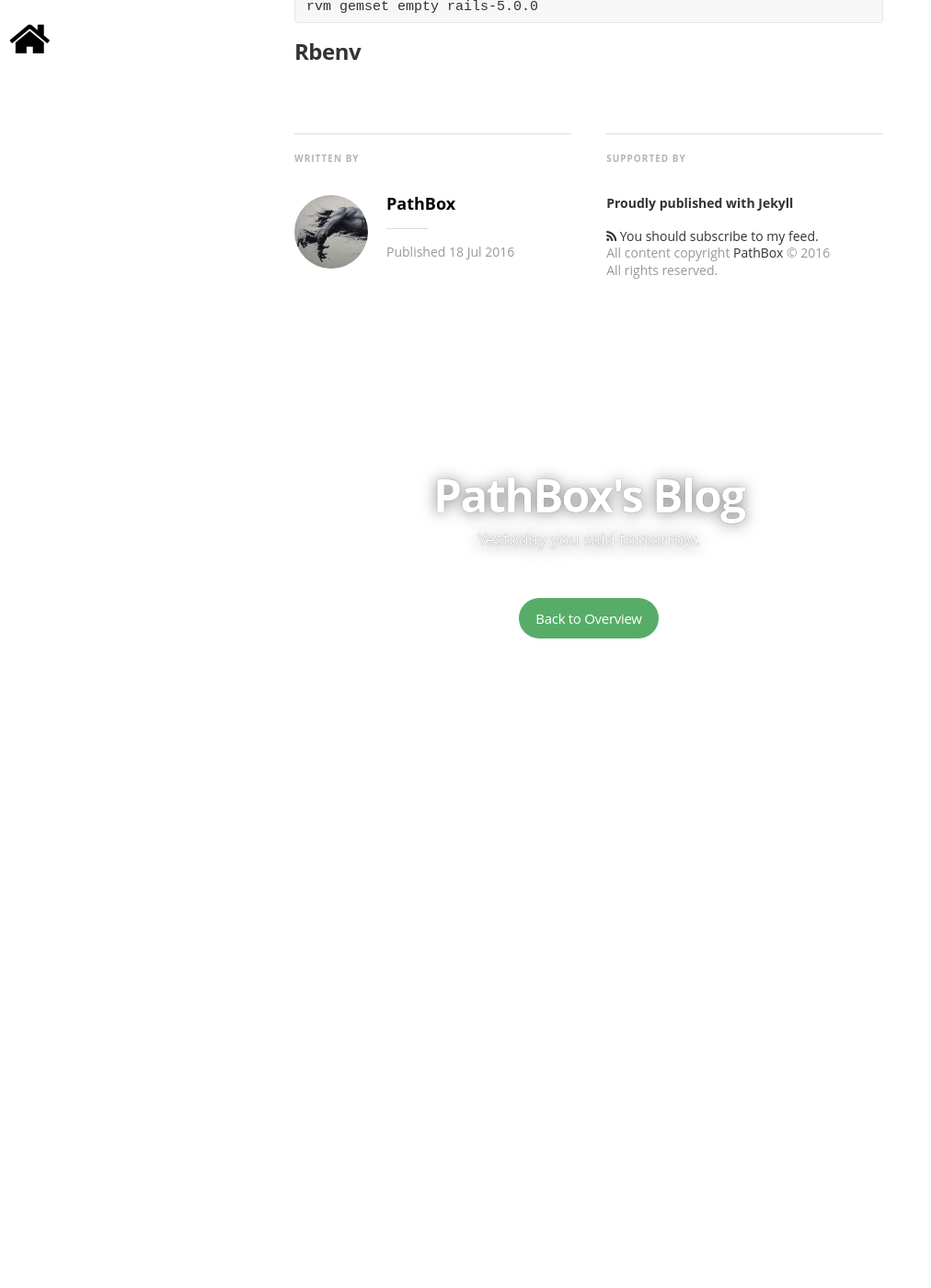
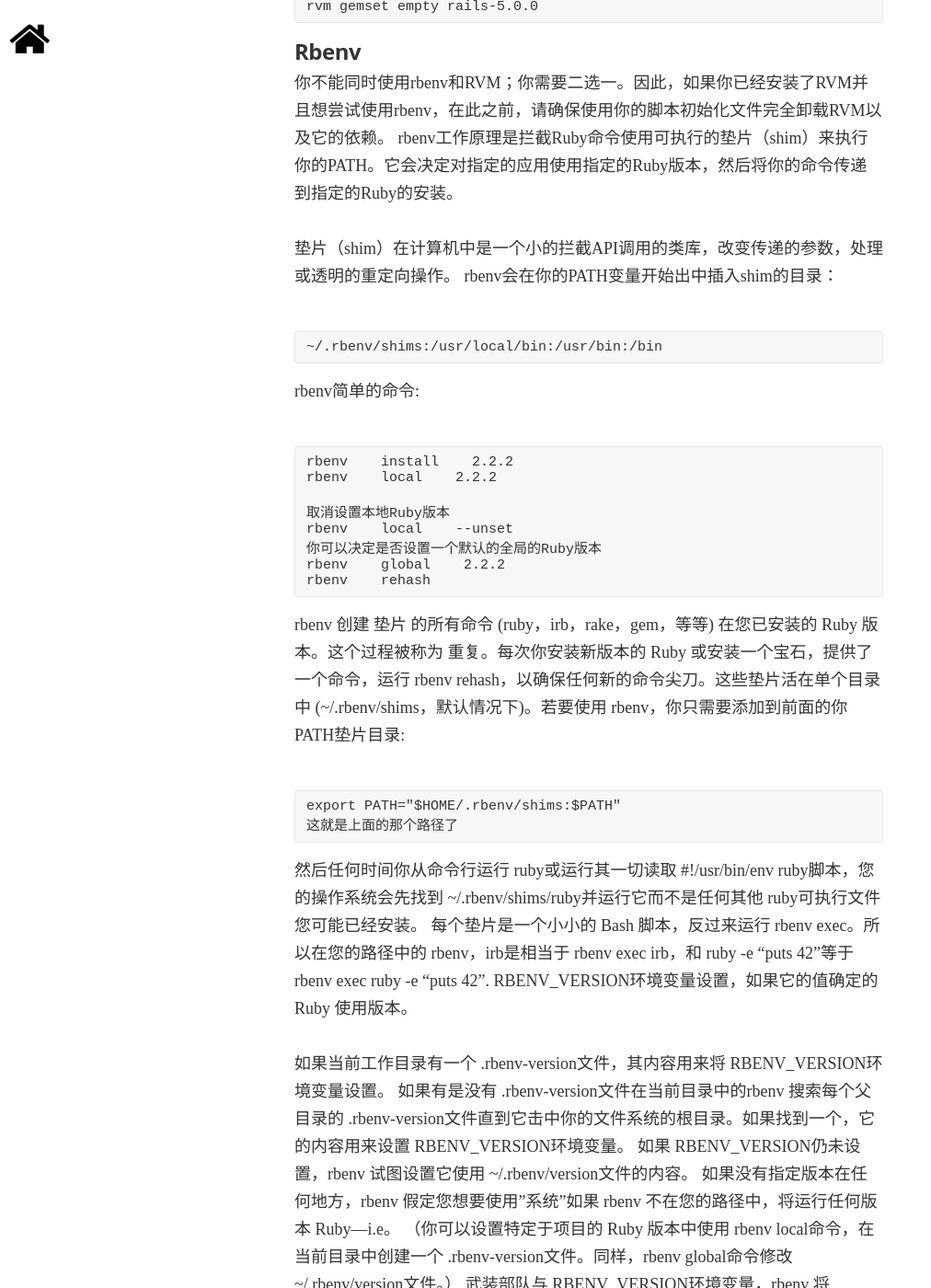
Before and after one commit to pathbox/pathbox.github.io, a Jekyll site: the page built from _posts/2016-07-18-rvm-gemset-bundler-rack-rbenv.md, in a window 1280 px wide and 1400 px high, scrolled down 3319 px. Shown: the whole window at 92% size, without its empty margins (0-1012 px from the left). Built offline with Jekyll 4.4.1, drawn with Linux system fonts in a browser that asks for light colours; nearby versions of some CDN libraries; some web fonts are replaced; comment, search, counter and statistics services are not loaded; before the commit the page ends 4103 px from its top, so only the background shows below that; some of the changed text lies outside the part shown.

Commit message:
add bundler

````diff
--- a/_posts/2016-07-18-rvm-gemset-bundler-rack-rbenv.md
+++ b/_posts/2016-07-18-rvm-gemset-bundler-rack-rbenv.md
@@ -111,3 +111,93 @@
 ```
 
 ### Rbenv
+
+你不能同时使用rbenv和RVM；你需要二选一。因此，如果你已经安装了RVM并且想尝试使用rbenv，在此之前，请确保使用你的脚本初始化文件完全卸载RVM以及它的依赖。
+rbenv工作原理是拦截Ruby命令使用可执行的垫片（shim）来执行你的PATH。它会决定对指定的应用使用指定的Ruby版本，然后将你的命令传递到指定的Ruby的安装。
+
+垫片（shim）在计算机中是一个小的拦截API调用的类库，改变传递的参数，处理或透明的重定向操作。
+rbenv会在你的PATH变量开始出中插入shim的目录：
+
+```
+~/.rbenv/shims:/usr/local/bin:/usr/bin:/bin
+```
+
+rbenv简单的命令:
+
+```
+rbenv    install    2.2.2
+rbenv    local    2.2.2
+
+取消设置本地Ruby版本
+rbenv    local    --unset
+你可以决定是否设置一个默认的全局的Ruby版本
+rbenv    global    2.2.2
+rbenv    rehash
+```
+
+rbenv 创建 垫片 的所有命令 (ruby，irb，rake，gem，等等) 在您已安装的 Ruby 版本。这个过程被称为 重复。每次你安装新版本的 Ruby 或安装一个宝石，提供了一个命令，运行 rbenv rehash，以确保任何新的命令尖刀。这些垫片活在单个目录中 (~/.rbenv/shims，默认情况下)。若要使用 rbenv，你只需要添加到前面的你 PATH垫片目录:
+
+```
+export PATH="$HOME/.rbenv/shims:$PATH"
+这就是上面的那个路径了
+```
+
+然后任何时间你从命令行运行 ruby或运行其一切读取 #!/usr/bin/env ruby脚本，您的操作系统会先找到 ~/.rbenv/shims/ruby并运行它而不是任何其他 ruby可执行文件您可能已经安装。
+每个垫片是一个小小的 Bash 脚本，反过来运行 rbenv exec。所以在您的路径中的 rbenv，irb是相当于 rbenv exec irb，和 ruby -e "puts 42"等于 rbenv exec ruby -e "puts 42".
+RBENV_VERSION环境变量设置，如果它的值确定的 Ruby 使用版本。
+
+如果当前工作目录有一个 .rbenv-version文件，其内容用来将 RBENV_VERSION环境变量设置。
+如果有是没有 .rbenv-version文件在当前目录中的rbenv 搜索每个父目录的 .rbenv-version文件直到它击中你的文件系统的根目录。如果找到一个，它的内容用来设置 RBENV_VERSION环境变量。
+如果 RBENV_VERSION仍未设置，rbenv 试图设置它使用 ~/.rbenv/version文件的内容。
+如果没有指定版本在任何地方，rbenv 假定您想要使用"系统"如果 rbenv 不在您的路径中，将运行任何版本 Ruby—i.e。
+（你可以设置特定于项目的 Ruby 版本中使用 rbenv local命令，在当前目录中创建一个 .rbenv-version文件。同样，rbenv global命令修改 ~/.rbenv/version文件。）
+武装部队与 RBENV_VERSION环境变量，rbenv 将 ~/.rbenv/versions/$RBENV_VERSION/bin添加到前面的你的PATH，然后命令和参数传递给rbenv exec的执行。
+
+### Bundler
+
+把Bundler 想象成一位严格的 gem 管理员。也就是说，Bundler 帮你安装你所需要的正确版本的 gems，并强制你的应用只使用你指定的版本。
+Bundle 最关键的作用是安装并隔离你的 gems，但却不止于此。先了解一下 Gemfile 中的 gems 的代码是如何被加载到 Rails 应用里面的。
+
+bin/rails文件：
+
+```ruby
+
+#!/usr/bin/env ruby
+APP_PATH = File.expand_path('../../config/application',  __FILE__)
+require_relative '../config/boot'
+require 'rails/commands'
+```
+
+能看到它通过 require ../config/boot 来启动 Rails。
+
+config/boot文件：
+
+```ruby
+
+# Set up gems listed in the Gemfile.
+ENV['BUNDLE_GEMFILE'] ||= File.expand_path('../../Gemfile', __FILE__)
+
+require 'bundler/setup' if File.exist?(ENV['BUNDLE_GEMFILE'])
+
+```
+
+第二行就是bundler的加载。你可以通过设定环境变量 BUNDLE_GEMFILE 来指定不同的 Gemfile。
+bundler/setup 做了几件事：
+
+- 它移除了 $LOAD_PATH 中所有 gems 的路径（相当于将 RubyGems 所做的工作都撤销了）
+- 然后，它仅将 Gemfile.lock 中出现的 gems 加到 $LOAD_PATH 中
+
+对，它就是会对Gemfile.lock中的gems进行重新加载到$LOAD_PATH中。使rails环境能使用到最新更新过的gem。
+你能 require 的 gems 仅限于 Gemfile 中的那些 gems 了。
+来看一下 config/application.rb，这个文件在 Rails 启动后就会被执行：
+
+```ruby
+# Require the gems listed in Gemfile, including any gems
+# you've limited to :test, :development, or :production.
+Bundler.require(*Rails.groups)
+```
+
+Bundler.require 会加载传递给它的 group 中所有的 gems。（group 是指你在 Gemfile 中指定的 group）
+以 development 模式启动 Rails 时，Rails.groups 的值为 [:default, :development]，而以 production 模式启动 Rails 时，Rails.groups 的值为 [:default, :production]，等等。
+
+所以，Bundler 会去 Gemfile 中查找属于指定 group 的 gems，并且对每个找到的 gem 执行 require。如果你写了 nokogiri 这个 gem，它就会替你执行 require "nokogiri"。这就解释了为什么你无需写任何多余的代码，就能使你的 gems 在 Rails 中正常工作。
````
